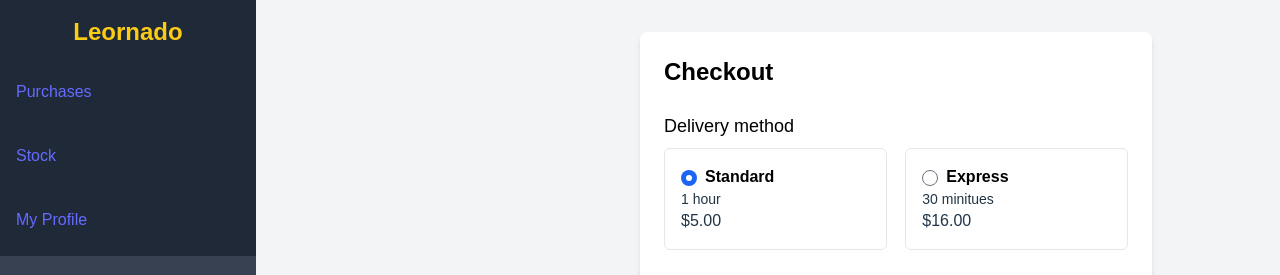
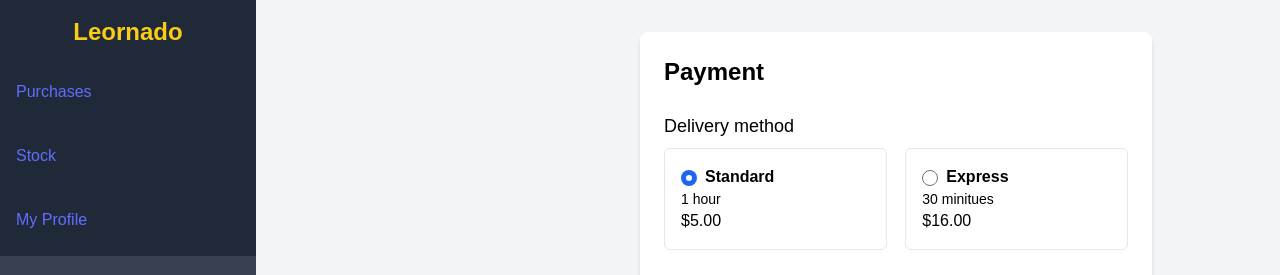
Before and after one commit to INTEL-ONBOARD/restaurant-cw-ead, a React (Vite) app: page /dashboard/payments in a window 1280 px wide. Shown: the top 275 px of the page. Built offline with nearby package versions, Linux system fonts and the light colour scheme.

Commit message:
colour fixes

```diff
--- a/src/Pages/Payments.jsx
+++ b/src/Pages/Payments.jsx
@@ -6,7 +6,7 @@ const Payments = () => {
 
   return (
     <div className=" items-center justify-center max-w-lg mx-auto p-6 bg-white rounded-lg shadow-md">
-      <h2 className="text-2xl font-semibold mb-6 text-black">Checkout</h2>
+      <h2 className="text-2xl font-semibold mb-6 text-black">Payment</h2>
 
       {/* Delivery Method */}
       <div className="mb-6">
@@ -22,8 +22,8 @@ const Payments = () => {
               className="mr-2"
             />
             <span className="font-semibold text-black">Standard</span>
-            <p className="text-sm">1 hour</p>
-            <p className="font-medium">$5.00</p>
+            <p className="text-sm text-black">1 hour</p>
+            <p className="font-medium text-black">$5.00</p>
           </label>
           <label className="border p-4 rounded-md w-full md:w-[48%] cursor-pointer">
             <input
@@ -35,8 +35,8 @@ const Payments = () => {
               className="mr-2"
             />
             <span className="font-semibold text-black">Express</span>
-            <p className="text-sm">30 minitues</p>
-            <p className="font-medium">$16.00</p>
+            <p className="text-sm text-black">30 minitues</p>
+            <p className="font-medium text-black">$16.00</p>
           </label>
         </div>
       </div>
```
